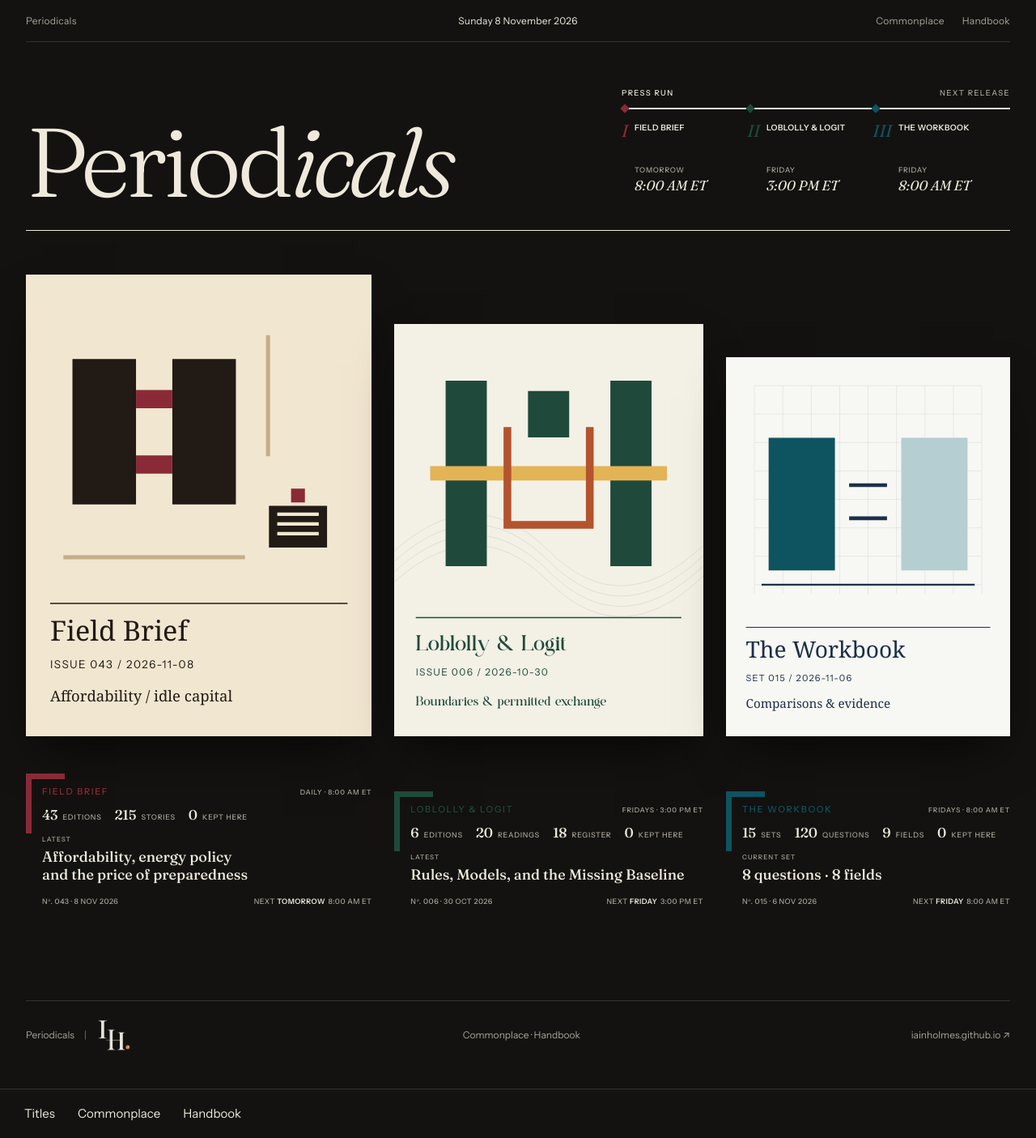
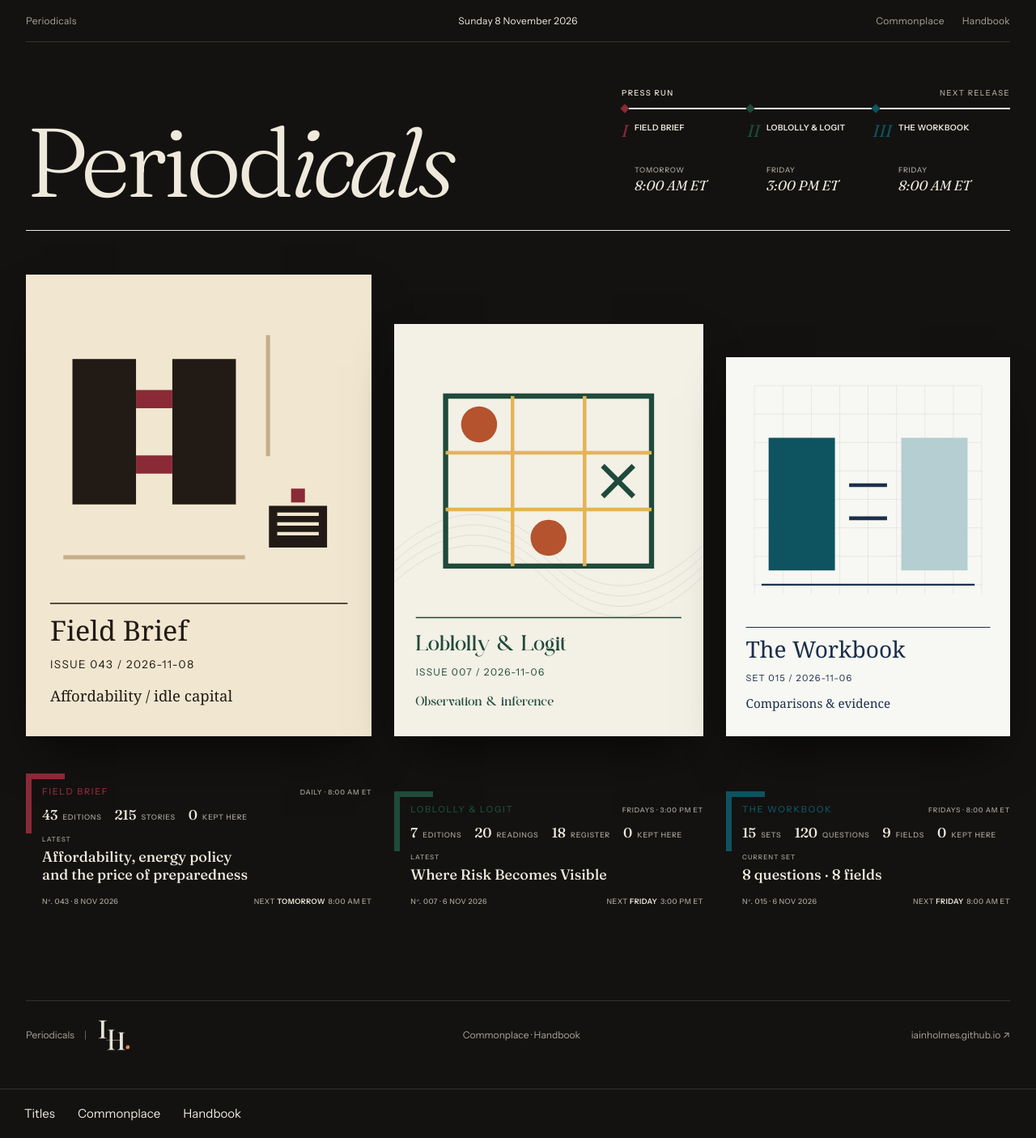
Before and after one commit to iainholmes/iainholmes.github.io, a Jekyll site: the page personal-updates/index.html, which Jekyll copies as it is, in a window 1280 px wide. Shown: the whole page at 81% size. Built offline with Jekyll 4.4.1, drawn with Linux system fonts in a browser that asks for light colours; some web fonts are replaced.

Commit message:
Update L&L 007 hub cover and metadata while preserving latest Field Brief and Workbook

```diff
--- a/personal-updates/index.html
+++ b/personal-updates/index.html
@@ -228,7 +228,7 @@ a{color:inherit}
 <meta name="apple-mobile-web-app-title" content="Periodicals">
 <meta name="apple-mobile-web-app-status-bar-style" content="default">
 <link rel="stylesheet" href="/personal-updates/mobile/mobile.css?v=20261002-instrument">
-<link rel="stylesheet" href="issue-marks.css?v=20261002-instrument"><script src="issue-mark-archive.js?v=2026-11-08_2026-11-06_2026-10-30_ba44199614e1"></script>
+<link rel="stylesheet" href="issue-marks.css?v=20261002-instrument"><script src="issue-mark-archive.js?v=2026-11-08_2026-11-06_2026-11-06_19ecfe7107df"></script>
 <script src="../daily-watchlist-5/artwork.js?v=20261017-cover-originality"></script>
 <script src="art-originality.js?v=20261023-full-history"></script>
 <script src="issue-marks.js?v=20261023-full-history"></script>
@@ -278,18 +278,18 @@ Handbook: /personal-updates/handbook/ (documentation, not a publication, no spin
         <p class="issue-line"><span data-fb="line">N<sup>o</sup>. 043 · 8 Nov 2026</span><span>Next <span data-next="fb"></span></span></p>
       </article></div>
       <div class="shelf-unit"><a class="vol" href="../weekly-economics-environment/" style="--c:var(--sp)" aria-label="Loblolly &amp; Logit">
-        <div class="cover c-sp issue-mark" data-issue-mark="sp" data-edition="2026-10-30" data-theme="allocation" data-signature="3329548018"><svg xmlns="http://www.w3.org/2000/svg" viewBox="0 0 600 800" role="img" aria-label="Loblolly &amp; Logit, issue 006: Boundaries &amp; permitted exchange"><title>Loblolly &amp; Logit · 006 · Boundaries &amp; permitted exchange</title><desc>Conceptual issue illustration derived from the current edition’s framing; not a measured result.</desc><rect width="600" height="800" fill="#f3f0e6"/><g><g fill="none" stroke="#1f4a3b" opacity=".16"><path d="M-20 460Q150 290 300 440T620 410M-20 480Q150 310 300 460T620 430M-20 500Q150 330 300 480T620 450M-20 520Q150 350 300 500T620 470"/></g><path d="M100 110H180V470H100ZM420 110H500V470H420Z" fill="#1f4a3b"/><path d="M70 290H530" stroke="#e3b456" stroke-width="28"/><path d="M220 200V390H380V200" fill="none" stroke="#b4532e" stroke-width="15"/><path d="M260 130H340V220H260Z" fill="#1f4a3b"/></g><path d="M42 570H558" stroke="#1f4a3b" stroke-width="2"/><g fill="#1f4a3b"><text x="42" y="634" font-family="Ectros,Georgia,serif" font-size="43">Loblolly &amp; Logit</text><text x="42" y="683" font-family="IBM Plex Sans Condensed, sans-serif" font-size="19" letter-spacing="2">ISSUE 006 / 2026-10-30</text><text x="42" y="740" font-family="Ectros,Georgia,serif" font-size="26">Boundaries &amp; permitted exchange</text></g></svg></div>
+        <div class="cover c-sp issue-mark" data-issue-mark="sp" data-edition="2026-11-06" data-theme="identification" data-signature="1241447127"><svg xmlns="http://www.w3.org/2000/svg" viewBox="0 0 600 800" role="img" aria-label="Loblolly &amp; Logit, issue 007: Observation &amp; inference"><title>Loblolly &amp; Logit · 007 · Observation &amp; inference</title><desc>Conceptual issue illustration derived from the current edition’s framing; not a measured result.</desc><rect width="600" height="800" fill="#f3f0e6"/><g><g fill="none" stroke="#1f4a3b" opacity=".16"><path d="M-20 460Q150 290 300 440T620 410M-20 480Q150 310 300 460T620 430M-20 500Q150 330 300 480T620 450M-20 520Q150 350 300 500T620 470"/></g><path d="M100 140H500V470H100Z" fill="none" stroke="#1f4a3b" stroke-width="10"/><path d="M100 250H500M100 360H500M230 140V470M370 140V470" stroke="#e3b456" stroke-width="7"/><circle cx="165" cy="195" r="35" fill="#b4532e"/><circle cx="300" cy="415" r="35" fill="#b4532e"/><path d="M405 275L465 335M465 275L405 335" stroke="#1f4a3b" stroke-width="10"/></g><path d="M42 570H558" stroke="#1f4a3b" stroke-width="2"/><g fill="#1f4a3b"><text x="42" y="634" font-family="Ectros,Georgia,serif" font-size="43">Loblolly &amp; Logit</text><text x="42" y="683" font-family="IBM Plex Sans Condensed, sans-serif" font-size="19" letter-spacing="2">ISSUE 007 / 2026-11-06</text><text x="42" y="740" font-family="Ectros,Georgia,serif" font-size="26">Observation &amp; inference</text></g></svg></div>
       </a>
 <article class="press-note" style="--c:var(--sp)">
         <div class="note-head"><h2>Loblolly &amp; Logit</h2><span>Fridays · 3:00 PM ET</span></div>
         <div class="metric-run" aria-label="Loblolly & Logit metrics">
-          <span><b data-sp="count">6</b> editions</span>
+          <span><b data-sp="count">7</b> editions</span>
           <span><b data-sp-depth>20</b> readings</span>
           <span><b data-sp-register>18</b> register</span>
           <span><b data-kept="sp">0</b> kept here</span>
         </div>
-        <div class="latest-block"><small>Latest</small><p class="latest" data-sp="title">Rules, Models, and the Missing Baseline</p></div>
-        <p class="issue-line"><span data-sp="line">N<sup>o</sup>. 006 · 30 Oct 2026</span><span>Next <span data-next="sp"></span></span></p>
+        <div class="latest-block"><small>Latest</small><p class="latest" data-sp="title">Where Risk Becomes Visible</p></div>
+        <p class="issue-line"><span data-sp="line">N<sup>o</sup>. 007 · 6 Nov 2026</span><span>Next <span data-next="sp"></span></span></p>
       </article></div>
       <div class="shelf-unit"><a class="vol" href="../daily-econ-challenge/" style="--c:var(--cp-teal)" aria-label="The Workbook">
         <div class="cover c-cp issue-mark" data-issue-mark="cp" data-edition="2026-11-06" data-theme="change" data-signature="4234942621"><svg xmlns="http://www.w3.org/2000/svg" viewBox="0 0 600 800" role="img" aria-label="The Workbook, set 015: Comparisons &amp; evidence"><title>The Workbook · 015 · Comparisons &amp; evidence</title><desc>Conceptual issue illustration derived from the current edition’s framing; not a measured result.</desc><rect width="600" height="800" fill="#f7f7f3"/><g><path d="M60 60H540M60 120H540M60 180H540M60 240H540M60 300H540M60 360H540M60 420H540M60 480H540M60 60V500M120 60V500M180 60V500M240 60V500M300 60V500M360 60V500M420 60V500M480 60V500M540 60V500" fill="none" stroke="#1c2f4a" opacity=".12"/><path d="M90 170H230V450H90Z" fill="#0e5360"/><path d="M370 170H510V450H370Z" fill="#b5ced1"/><path d="M260 270H340M260 340H340" stroke="#1c2f4a" stroke-width="8"/><path d="M75 480H525" stroke="#1c2f4a" stroke-width="4"/></g><path d="M42 570H558" stroke="#1c2f4a" stroke-width="2"/><g fill="#1c2f4a"><text x="42" y="634" font-family="STIX Two Text,Georgia,serif" font-size="48">The Workbook</text><text x="42" y="683" font-family="IBM Plex Sans Condensed, sans-serif" font-size="19" letter-spacing="2">SET 015 / 2026-11-06</text><text x="42" y="740" font-family="STIX Two Text,Georgia,serif" font-size="26">Comparisons &amp; evidence</text></g></svg></div>
```
